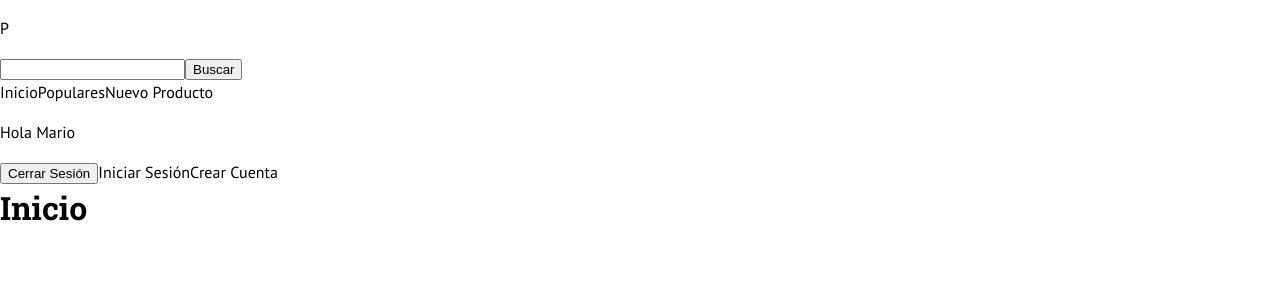
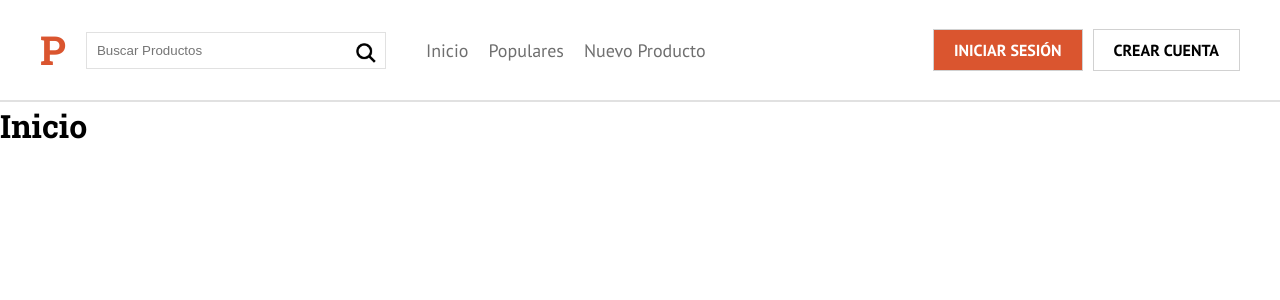
Before and after one commit to ahumadamob/producthuntnextjs, a Next.js app: page / in a window 1280 px wide. Shown: the top 300 px of the page. Built offline with nearby package versions, Linux system fonts and the light colour scheme.

Commit message:
Chapter 343

```diff
--- a/components/layout/Header.js
+++ b/components/layout/Header.js
@@ -1,25 +1,88 @@
 import React from 'react';
 import Link from 'next/link';
+import styled from '@emotion/styled';
+import { css } from '@emotion/core';
+import { jsx } from '@emotion/core';
 
 import Search from '../ui/Search';
 import Navigation from './Navigation';
+import Button from '../ui/Button';
+
+const HeaderContent = styled.div`
+    max-width: 1200px;
+    width: 95%;
+    margin: 0 auto;
+    @media (min-width:768px){
+        display: flex;
+        justify-content: space-between;
+    }
+`;
+
+const Logo = styled.p`
+    color: var(--orange);
+    font-size: 4rem;
+    line-height: 0;
+    font-weight: 700;
+    font-family: 'Roboto Slab', serif;
+    margin-right: 2rem;
+`;
 
 const Header = () => {
+
+    const isLogged = false;
+
     return (
-        <header>
-            <div>
-                <div>
-                    <p>P</p>
+        /** @jsx jsx */
+        <header
+            css={css`
+                border-bottom: 2px solid var(--gray3);
+                padding: 1rem 0;
+            `}
+        >
+            <HeaderContent>
+                <div
+                    css={css`
+                        display: flex;
+                        align-items: center;
+                    `}
+                >
+                    <Link href="/">
+                        <Logo>P</Logo>
+                    </Link>
                     <Search />
                     <Navigation />
                 </div>
-                <div>
-                    <p>Hola Mario</p>
-                    <button type="submit">Cerrar Sesión</button>
-                    <Link href="/">Iniciar Sesión</Link>
-                    <Link href="/">Crear Cuenta</Link>
+                <div
+                    css={css`
+                        display: flex;
+                        align-items: center;
+                    `}
+                >
+                    {isLogged ? (
+                        <>
+                            <p
+                            css={css`
+                                margin-right: 2rem;
+                            `}
+                            >Hola Mario</p>
+                            <Button bgColor="true">Cerrar Sesión</Button>
+                        </>
+                    ) : (
+                        <>
+                            <Link href="/login">
+                                <Button bgColor="true">Iniciar Sesión</Button>
+                            </Link>
+
+                            <Link href="/create-account">
+                                <Button>Crear Cuenta</Button>
+                            </Link>
+                        </>
+                    )
+                    }
+
+
                 </div>
-            </div>
+            </HeaderContent>
         </header>
      );
 }
--- a/components/layout/Layout.js
+++ b/components/layout/Layout.js
@@ -12,6 +12,7 @@ const Layout = props => {
                     :root{
                         --gray: #3d3d3d;
                         --gray2: #6F6F6F;
+                        --gray3: #e1e1e1;
                         --orange: #DA552F;
                     }
                     html{
--- a/components/layout/Navigation.js
+++ b/components/layout/Navigation.js
@@ -1,13 +1,28 @@
 import React from 'react';
 import Link from 'next/link';
+import styled from '@emotion/styled';
+
+const Nav = styled.nav`
+    padding-left: 2rem;
+    a {
+        font-size: 1.8rem;
+        margin-left: 2rem;
+        color: var(--gray2);
+        font-family: 'PT Sans', sans-serif;
+
+        &:last-of-type {
+            margin-right: 0;
+        }
+    }
+`;
 
 const Navigation = () => {
     return (
-        <nav>
+        <Nav>
             <Link href="/">Inicio</Link>
-            <Link href="/">Populares</Link>
-            <Link href="/">Nuevo Producto</Link>
-        </nav>
+            <Link href="/populars">Populares</Link>
+            <Link href="/new-product">Nuevo Producto</Link>
+        </Nav>
      );
 }
 
--- /dev/null
+++ b/components/ui/Button.js
@@ -0,0 +1,21 @@
+import styled from '@emotion/styled';
+
+const Button = styled.a`
+    font-weight: 700;
+    text-transform: uppercase;
+    border: 1px solid #d1d1d1;
+    padding: .8rem 2rem;
+    margin-right: 1rem;
+    background-color: ${props => props.bgColor ? '#DA552F' : 'white' };
+    color: ${props => props.bgColor ? 'white' : '#000' };
+
+    &:last-of-type {
+        margin-right: 0;
+    }
+
+    &:hover {
+        cursor: pointer;
+    }
+`;
+
+export default Button;
--- a/components/ui/Search.js
+++ b/components/ui/Search.js
@@ -1,9 +1,47 @@
 import React from 'react';
+import styled from '@emotion/styled';
+import { css } from '@emotion/core';
+/** @jsx jsx */
+import { jsx } from '@emotion/core';
+
+const InputText = styled.input`
+    border: 1px solid var(--gray3);
+    padding: 1rem;
+    min-width: 300px;
+`;
+
+const InputSubmit = styled.button`
+    height: 3rem;
+    width: 3rem;
+    display: block;
+    background-size: 4rem;
+    background-image: url('/static/img/buscar.png');
+    background-repeat: no-repeat;
+    position: absolute;
+    right: 1rem;
+    top: 1px;
+    background-color: white;
+    border: none;
+    text-indent: -9999px;
+
+    &:hover {
+        cursor: pointer;
+    }
+`;
+
 const Search = () => {
     return (
-        <form>
-            <input type="text" />
-            <button type="submit">Buscar</button>
+        <form
+            css={css`
+                position: relative;
+            `}
+        >
+
+            <InputText
+                type="text"
+                placeholder="Buscar Productos"
+            />
+            <InputSubmit type="submit">Buscar</InputSubmit>
         </form>
      );
 }
```
Also changed, not shown: pages/create-account.js (added, +12 -0 lines), pages/login.js (added, +13 -0 lines), pages/new-product.js (added, +13 -0 lines), pages/populars.js (added, +13 -0 lines), pages/search.js (added, +12 -0 lines).
